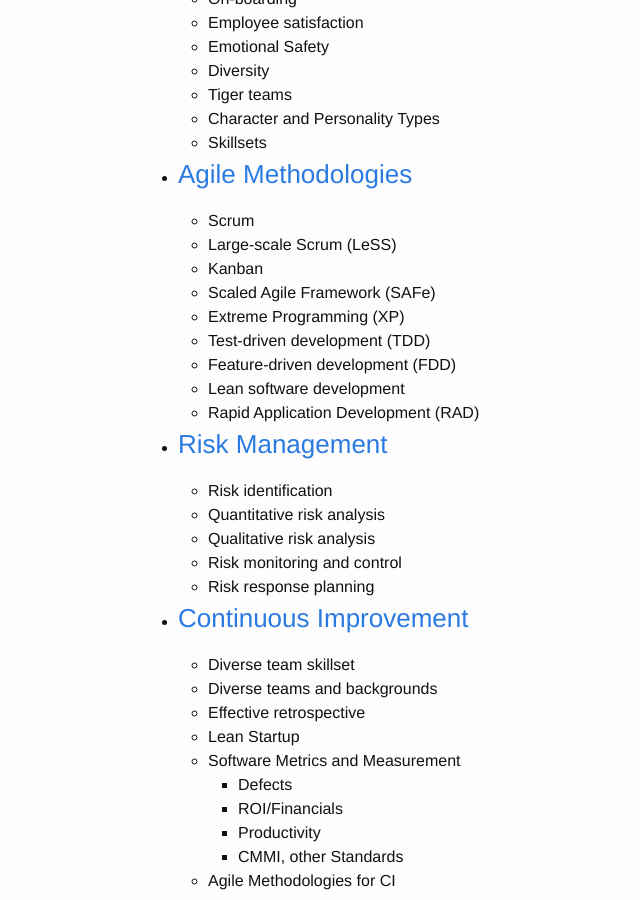
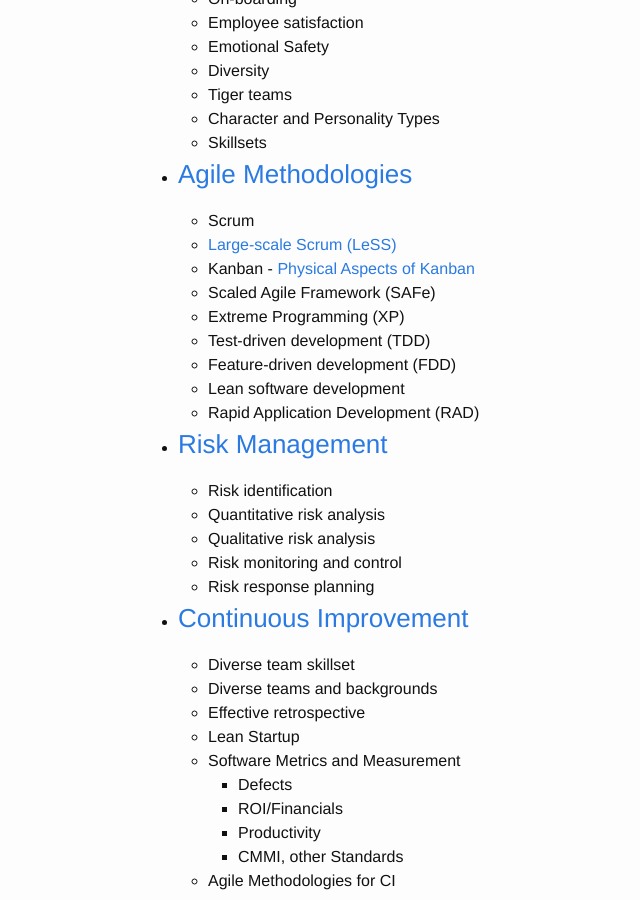
Before and after one commit to css566/css566.github.io, a Jekyll site: the page built from _posts/2016-05-25-SWBOK.md, in a window 1280 px wide and 900 px high, scrolled down 1473 px. Shown: the whole window, without its empty margins (122-762 px from the left). Built offline with Jekyll 4.4.1, drawn with Linux system fonts in a browser that asks for light colours; comment, search, counter and statistics services are not loaded; some of the changed text lies outside the part shown.

Commit message:
Update 2016-05-25-SWBOK.md

```diff
--- a/_posts/2016-05-25-SWBOK.md
+++ b/_posts/2016-05-25-SWBOK.md
@@ -61,8 +61,9 @@
 
  - ### <a name="agilemethodologies">Agile Methodologies</a>
 	 - Scrum
-	 - Large-scale Scrum (LeSS)
+	 - [Large-scale Scrum (LeSS)]({% post_url 2016-04-23-less_syllabus %})
 	 - Kanban
+	 	- [Physical Aspects of Kanban]({% post_url 2016-04-28-agile_Kanban %})
 	 - Scaled Agile Framework (SAFe)
 	 - Extreme Programming (XP)
 	 - Test-driven development (TDD)
@@ -77,7 +78,7 @@
 	 - Risk monitoring and control
 	 - Risk response planning
 
- - ### <a name="continuousimprovement">Continuous Improvement</a>
+ - ### [Continuous Improvement]({% post_url 2016-05-05-Continuous_Improvement %})
 	 - Diverse team skillset
 	 - Diverse teams and backgrounds
 	 - Effective retrospective
@@ -267,4 +268,7 @@
 	 - Static Testing
 	 - Load Simulation
 
+ - #### [Visual Maps of Software Management Theories, Principles, and Practices]({% post_url 2016-05-03-visual_maps %})
+
+
 Back to <a href="#content">top</a>
```
